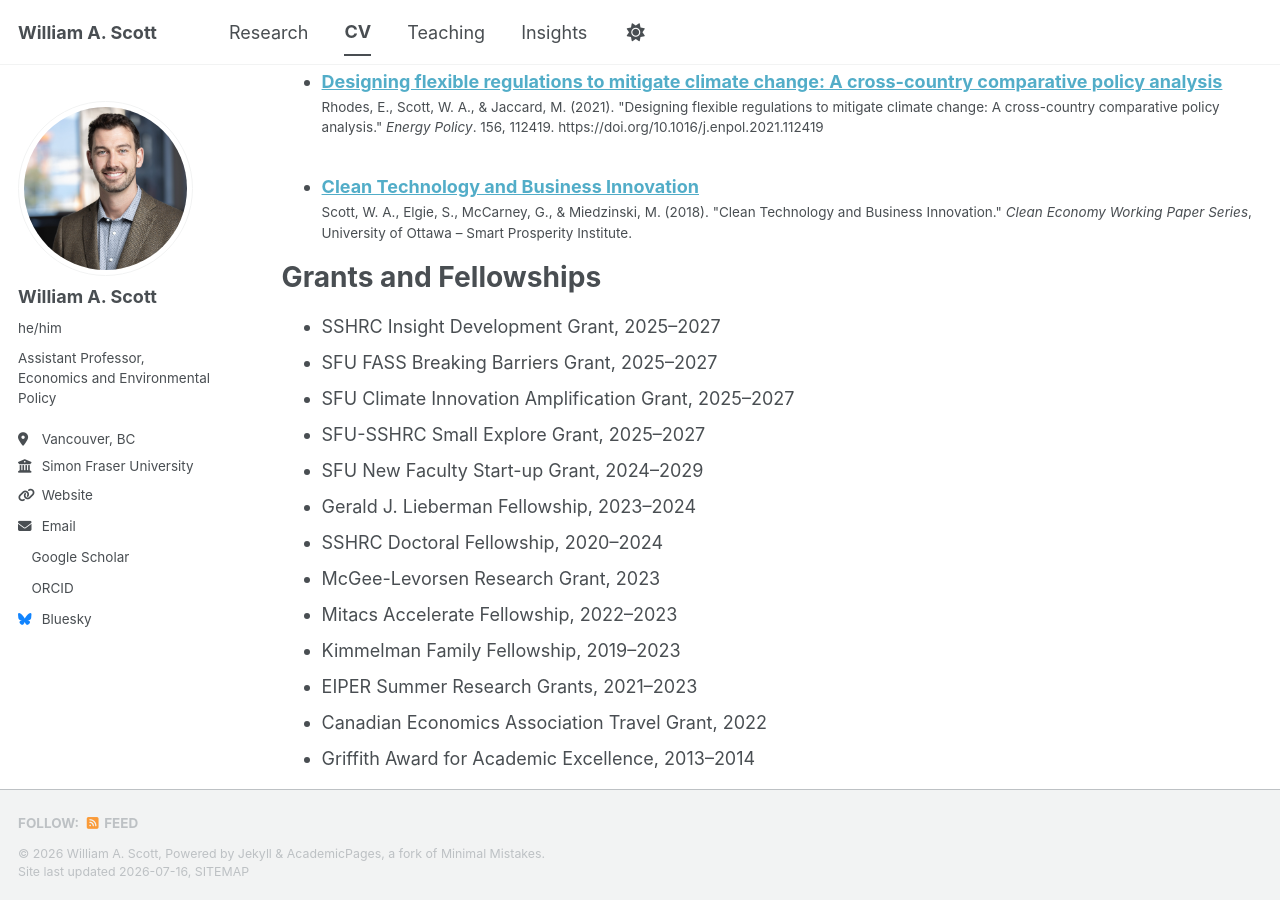
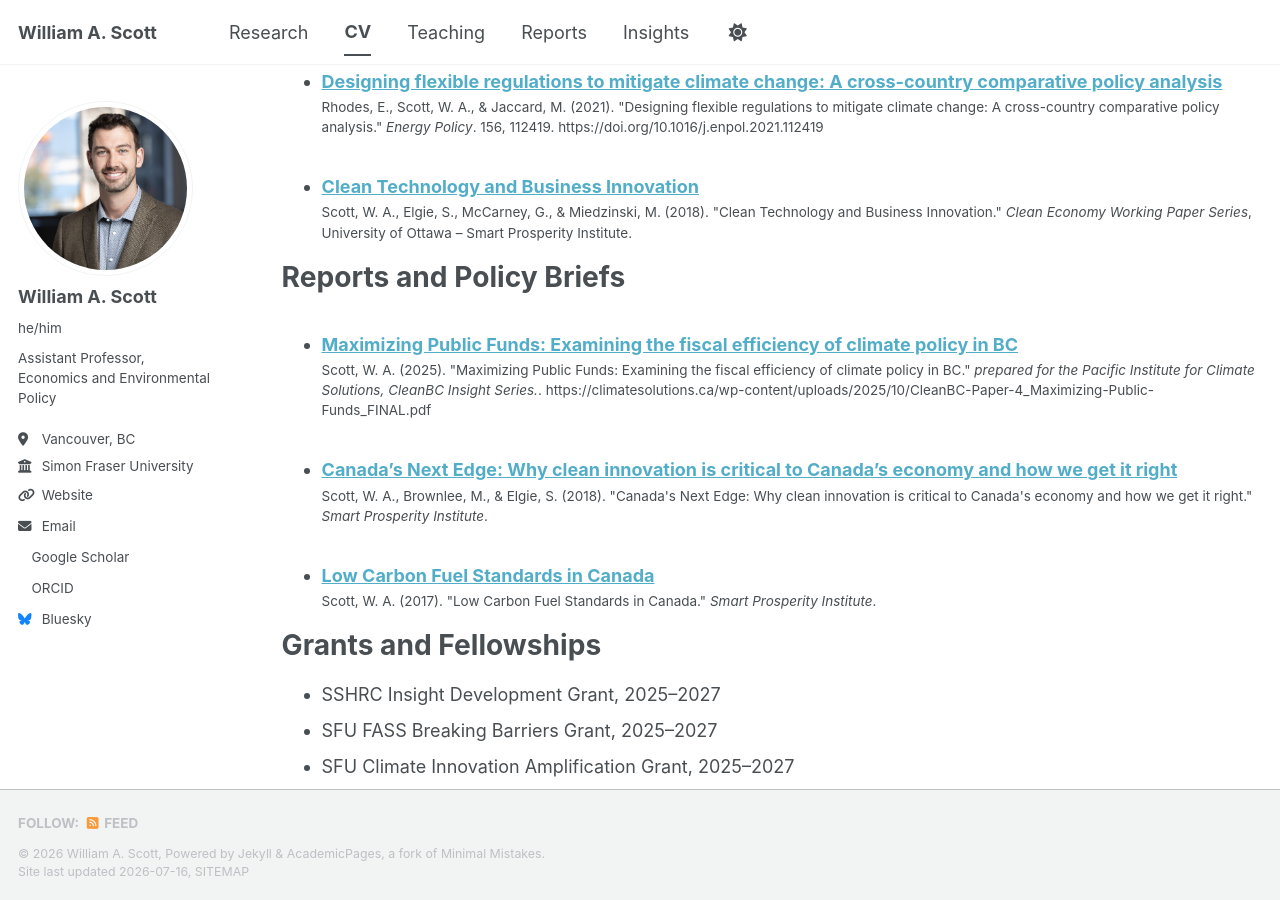
Before and after one commit to wscott48/wscott48.github.io, a Jekyll site: the page built from _pages/cv.md, in a window 1280 px wide and 900 px high, scrolled down 1607 px. Built offline with Jekyll 4.4.1, drawn with Linux system fonts in a browser that asks for light colours; a style sheet for code colours, icons or effects is not loaded.

Commit message:
Add section and CV filters

```diff
--- a/_config.yml
+++ b/_config.yml
@@ -90,6 +90,8 @@ publication_category:
     title: 'Journal Articles'
   working papers:
     title: 'Working Papers'
+  in progress:
+    title: 'Works in Progress'
 
 # Site Settings
 teaser                   :  # filename of teaser fallback teaser image placed in /images/ for social media previews
--- a/_data/navigation.yml
+++ b/_data/navigation.yml
@@ -17,5 +17,8 @@ main:
   - title: "Teaching"
     url: /teaching/
 
+  - title: "Reports"
+    url: /reports/
+
   - title: "Insights"
     url: /insights/
--- a/_pages/cv.md
+++ b/_pages/cv.md
@@ -29,7 +29,17 @@ Education
 Publications
 ======
   <ul>{% for post in site.publications reversed %}
-    {% include archive-single-cv.html %}
+    {% unless post.category == "reports" %}
+      {% include archive-single-cv.html %}
+    {% endunless %}
+  {% endfor %}</ul>
+
+Reports and Policy Briefs
+======
+  <ul>{% for post in site.publications reversed %}
+    {% if post.category == "reports" %}
+      {% include archive-single-cv.html %}
+    {% endif %}
   {% endfor %}</ul>
 
 Grants and Fellowships
--- /dev/null
+++ b/_publications/2017-low-carbon-fuel-standards_SmartProsperity.md
@@ -0,0 +1,13 @@
+---
+title: "Low Carbon Fuel Standards in Canada"
+collection: publications
+category: reports
+permalink: /reports/2017-low-carbon-fuel-standards
+excerpt: 'A policy brief examining the design and role of low carbon fuel standards in Canadian climate policy.'
+date: 2017-01-01
+venue: 'Smart Prosperity Institute'
+paperurl: 'http://institute.smartprosperity.ca/sites/default/files/lowcarbonfuelstandards-web.pdf'
+citation: 'Scott, W. A. (2017). &quot;Low Carbon Fuel Standards in Canada.&quot; <i>Smart Prosperity Institute</i>.'
+---
+
+A policy brief examining the design and role of low carbon fuel standards as an instrument in Canadian climate policy.
--- /dev/null
+++ b/_publications/2018-canadas-next-edge_SmartProsperity.md
@@ -0,0 +1,13 @@
+---
+title: "Canada's Next Edge: Why clean innovation is critical to Canada's economy and how we get it right"
+collection: publications
+category: reports
+permalink: /reports/2018-canadas-next-edge
+excerpt: 'This report makes the economic case for clean innovation in Canada and outlines how public policy can accelerate it.'
+date: 2018-01-01
+venue: 'Smart Prosperity Institute'
+paperurl: 'http://institute.smartprosperity.ca/library/publications/canada-s-next-edge-why-clean-innovation-critical-canada-s-economy-and-how-we'
+citation: 'Scott, W. A., Brownlee, M., & Elgie, S. (2018). &quot;Canada&apos;s Next Edge: Why clean innovation is critical to Canada&apos;s economy and how we get it right.&quot; <i>Smart Prosperity Institute</i>.'
+---
+
+This report makes the economic case for clean innovation in Canada — why it is critical to Canadian competitiveness in a world transitioning to a low-carbon economy — and outlines how public policy can accelerate it.
--- /dev/null
+++ b/_publications/2025-fiscal-BC_PICS.md
@@ -0,0 +1,64 @@
+---
+title: "Maximizing Public Funds: Examining the fiscal efficiency of climate policy in BC"
+collection: publications
+category: reports
+permalink: /reports/maximizing-public-funds_PICS
+excerpt: 'As British Columbia nears its 2030 climate targets, the province
+remains on pace to achieve only half of its legislated emissions reductions.
+Meanwhile, deficit scenarios and growing fiscal pressures ranging from
+inflation and housing affordability to rising trade frictions underscore the
+need for climate policy that delivers maximum impact per dollar spent. In this
+context,understanding the fiscal efficiency and cost-effectiveness of climate
+policy instruments has never been more critical.'
+date: 2025-10-01
+venue: 'Pacific Institute for Climate Solutions, CleanBC Insight Series'
+paperurl: 'https://climatesolutions.ca/wp-content/uploads/2025/10/CleanBC-Paper-4_Maximizing-Public-Funds_FINAL.pdf'
+citation: 'Scott, W. A. (2025). &quot;Maximizing Public Funds: Examining the fiscal efficiency of climate policy in BC.&quot; <i>prepared for the Pacific Institute for Climate Solutions, CleanBC Insight Series.</i>. https://climatesolutions.ca/wp-content/uploads/2025/10/CleanBC-Paper-4_Maximizing-Public-Funds_FINAL.pdf'
+---
+As British Columbia nears its 2030 climate targets, the province
+remains on pace to achieve only half of its legislated emissions reductions.
+Meanwhile, deficit scenarios and growing fiscal pressures ranging from
+inflation and housing affordability to rising trade frictions underscore the
+need for climate policy that delivers maximum impact per dollar spent. In this
+context,understanding the fiscal efficiency and cost-effectiveness ofclimate
+policy instruments has never been more critical.
+
+Drawing on recent academic research, this paper outlinesdifferent ways to
+measure the cost-effectiveness of climate policies and examines the fiscal
+efficiency of key instruments under CleanBC to inform upcoming policy decisions.
+The analysis highlights opportunities to prioritize policies that achieve
+greater emissions reductions at lower public cost whileadvancing energy
+affordability, innovation, and equity.
+
+
+Key Messages
+======
+•	**Assessing cost-effectiveness requires considering more than just the price
+tag for government.** When judging a policy’s value, we must look beyond up-front
+costs to include its broader benefits, behavioural impacts, and ability to drive
+lasting change. <br>
+•	**Flexible regulations can drive significant emissions reductions at low fiscal cost.**
+By creating performance standards with tradeable credit markets, policies
+like BC’s Low Carbon Fuel Standard and Zero Emissions Vehicle mandate limit
+costs to consumers and avoid the need for large government outlays, while
+maintaining high levels of public support. <br>
+•	**Carbon pricing remains a foundational tool.** When designed transparently and
+stringently, pricing pollution not only reduces emissions but also raises
+revenue that can be reinvested in decarbonization or address distributional
+impacts. Maintaining and enhancing the output-based pricing system for large
+emitters will be critical to cost-effectively achieving our emission reduction
+goals. <br>
+•	**Incentive programs are widespread but variable in their fiscal efficiency.**
+The most effective programs target electrification (e.g. shifting from gas
+furnaces to heat pumps) and prioritize underserved or lower-income households
+where the purchases would otherwise not be made. <br>
+•	**Strategic public infrastructure investment can yield high returns and lock in long-term emissions reductions.**
+Infrastructure shapes long-run demand and
+behaviour. Prioritizing investments that support decarbonization (e.g.,
+increasing renewable electricity supply) and build climate resilience (e.g.,
+buildings that better withstand fire and flood) will have long-term benefits
+that greatly exceed their initial costs.<br>
+•	**Considering interactions across instruments is essential for an effective climate policy mix.**
+Overlapping or misaligned policies can reduce
+cost-effectiveness. Clear design principles are needed to align subsidies,
+pricing, and regulations for maximum impact.<br>
--- a/_publications/2025-shapley-attribution_WIP.md
+++ b/_publications/2025-shapley-attribution_WIP.md
@@ -1,7 +1,7 @@
 ---
 title: "Attributing Emission Reductions of Overlapping Climate Policies: A Shapley value approach"
 collection: publications
-category: working papers
+category: in progress
 permalink: /publication/2025-shapley-attribution
 excerpt: 'This work in progress applies a Shapley value approach to attribute emission reductions among overlapping climate policies.'
 date: 2025-10-17
```
Also changed, not shown: _pages/reports.html (added, +14 -0 lines), _teaching/PLCY200.md (+1 -1 lines), _teaching/PLCY801.md (+0 -9 lines).
